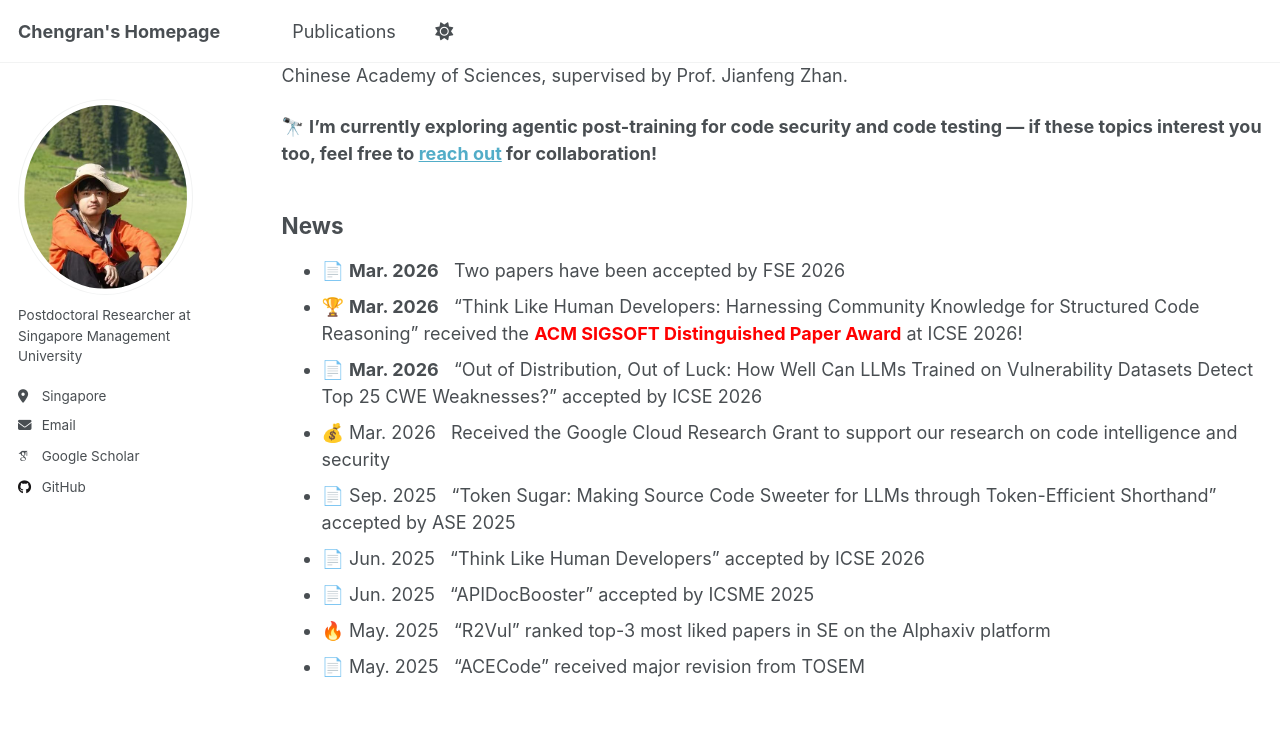
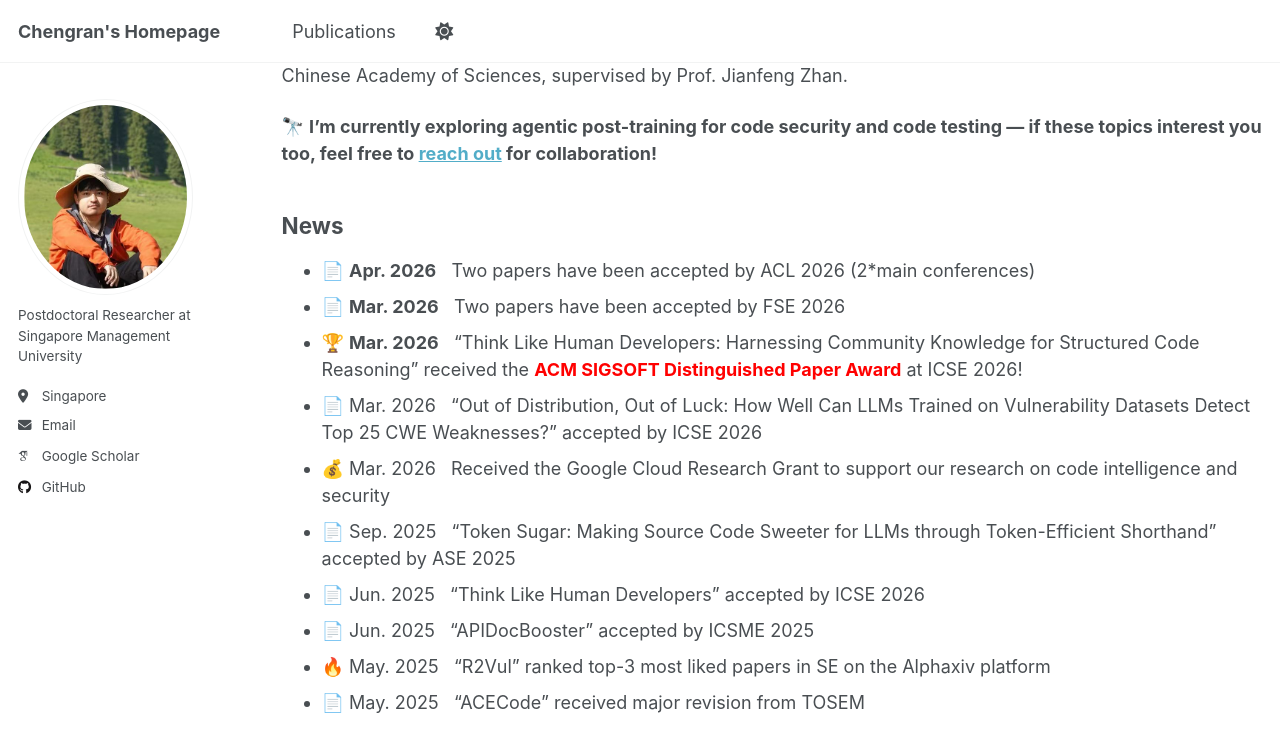
Before and after one commit to chengran-yang/chengran-yang.github.io, a Jekyll site: the page built from _pages/about.md, in a window 1280 px wide and 900 px high, scrolled down 483 px. Shown: the top 752 px of the window. Built offline with Jekyll 4.4.1, drawn with Linux system fonts in a browser that asks for light colours; some web fonts are replaced.

Commit message:
acl updating
Updated news section with recent paper acceptances and awards.

```diff
--- a/_pages/about.md
+++ b/_pages/about.md
@@ -19,9 +19,10 @@ Prior to SMU, I received my B.Eng. from the University of Electronic Science and
 
 
 ## News
+* 📄 **Apr. 2026** &nbsp; Two papers have been accepted by ACL 2026 (2*main conferences)
 * 📄 **Mar. 2026** &nbsp; Two papers have been accepted by FSE 2026
 * 🏆 **Mar. 2026** &nbsp; "Think Like Human Developers: Harnessing Community Knowledge for Structured Code Reasoning" received the <span style="color: red;">**ACM SIGSOFT Distinguished Paper Award**</span> at ICSE 2026!
-* 📄 **Mar. 2026** &nbsp; "Out of Distribution, Out of Luck: How Well Can LLMs Trained on Vulnerability Datasets Detect Top 25 CWE Weaknesses?" accepted by ICSE 2026
+* 📄 Mar. 2026 &nbsp; "Out of Distribution, Out of Luck: How Well Can LLMs Trained on Vulnerability Datasets Detect Top 25 CWE Weaknesses?" accepted by ICSE 2026
 * 💰 Mar. 2026 &nbsp; Received the Google Cloud Research Grant to support our research on code intelligence and security
 * 📄 Sep. 2025 &nbsp; "Token Sugar: Making Source Code Sweeter for LLMs through Token-Efficient Shorthand" accepted by ASE 2025
 * 📄 Jun. 2025 &nbsp; "Think Like Human Developers" accepted by ICSE 2026
```
